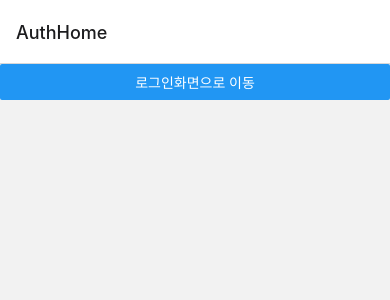
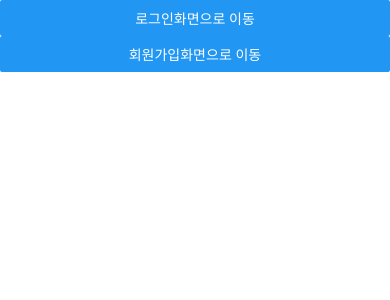
Before and after one commit to KumJungMin/ReactNativePractice, a React Native app in the folder front/: screen /CalendarHome in a window 390 px wide. Before the commit this address had no page. Shown: the top 300 px of the page. Built offline with nearby package versions, Linux system fonts and the light colour scheme.

Commit message:
chore: screen 파일을 도메인별로 폴더 분리하기

```diff
--- a/front/src/constants/index.ts
+++ b/front/src/constants/index.ts
@@ -1,4 +1,5 @@
 export const authNavigation = {
   AUTH_HOME: 'AuthHome',
   LOGIN: 'Login',
+  SIGNUP: 'Signup',
 } as const;
--- a/front/src/navigations/drawer/MainDrawNavigator.tsx
+++ b/front/src/navigations/drawer/MainDrawNavigator.tsx
@@ -1,7 +1,7 @@
 import {createDrawerNavigator} from '@react-navigation/drawer';
-import MapHomeScreen from '../../screens/MapHomeScreen';
-import FeedHomeScreen from '../../screens/FeedHomeScreen';
-import CalendarHomeScreen from '../../screens/CalendarHomeScreen';
+import MapHomeScreen from '../../screens/map/MapHomeScreen';
+import FeedHomeScreen from '../../screens/feed/FeedHomeScreen';
+import CalendarHomeScreen from '../../screens/calendar/CalendarHomeScreen';
 
 function MainDrawNavigator() {
   const Drawer = createDrawerNavigator();
--- a/front/src/navigations/stack/AuthStackNavigator.tsx
+++ b/front/src/navigations/stack/AuthStackNavigator.tsx
@@ -1,13 +1,15 @@
 import React from 'react';
 import {createStackNavigator} from '@react-navigation/stack';
-import AuthHomeScreen from '../../screens/AuthHomeScreen';
-import LoginScreen from '../../screens/LoginScreen';
+import AuthHomeScreen from '../../screens/auth/AuthHomeScreen';
+import LoginScreen from '../../screens/auth/LoginScreen';
+import SignupScreen from '../../screens/auth/SignupScreen';
 
 import {authNavigation} from '../../constants';
 
 export type AuthStackParamList = {
   [authNavigation.AUTH_HOME]: undefined;
   [authNavigation.LOGIN]: undefined;
+  [authNavigation.SIGNUP]: undefined;
 };
 
 export default function AuthStackNavigator() {
@@ -17,12 +19,43 @@ export default function AuthStackNavigator() {
   // : stack은 화면을 쌓아놓는 것을 의미한다.
   // : 즉, 화면을 이동할 때 이전 화면을 유지하고 다음 화면을 보여주는 것을 의미한다.
   return (
-    <Stack.Navigator>
+    <Stack.Navigator
+      screenOptions={{
+        cardStyle: {
+          backgroundColor: 'white',
+        },
+        headerStyle: {
+          backgroundColor: 'white',
+          shadowColor: 'gray',
+        },
+        headerTitleStyle: {
+          fontSize: 15,
+          fontWeight: 'bold',
+        },
+        headerTintColor: 'black',
+      }}>
       <Stack.Screen
         name={authNavigation.AUTH_HOME}
         component={AuthHomeScreen}
+        options={{
+          headerTitle: '',
+          headerShown: false,
+        }}
       />
-      <Stack.Screen name={authNavigation.LOGIN} component={LoginScreen} />
+      <Stack.Screen
+        name={authNavigation.LOGIN}
+        component={LoginScreen}
+        options={{
+          headerTitle: '로그인',
+        }}
+      />
+      <Stack.Screen
+        name={authNavigation.SIGNUP}
+        component={SignupScreen}
+        options={{
+          headerTitle: '회원가입',
+        }}
+      />
     </Stack.Navigator>
   );
 }
--- a/front/src/screens/AuthHomeScreen.tsx
+++ b/front/src/screens/auth/AuthHomeScreen.tsx
@@ -1,8 +1,8 @@
-import {Button, View} from 'react-native';
+import {Button, SafeAreaView} from 'react-native';
 import React from 'react';
 import {StackScreenProps} from '@react-navigation/stack';
-import {AuthStackParamList} from '../navigations/AuthStackNavigator';
-import {authNavigation} from '../constants';
+import {AuthStackParamList} from '../../navigations/stack/AuthStackNavigator';
+import {authNavigation} from '../../constants';
 
 type AuthHomeScreenProps = StackScreenProps<
   AuthStackParamList,
@@ -14,11 +14,15 @@ export default function AuthHomeScreen({
   navigation: {navigate},
 }: AuthHomeScreenProps) {
   return (
-    <View>
+    <SafeAreaView>
       <Button
         title="로그인화면으로 이동"
         onPress={() => navigate(authNavigation.LOGIN)}
       />
-    </View>
+      <Button
+        title="회원가입화면으로 이동"
+        onPress={() => navigate(authNavigation.SIGNUP)}
+      />
+    </SafeAreaView>
   );
 }
--- /dev/null
+++ b/front/src/screens/auth/SignupScreen.tsx
@@ -0,0 +1,12 @@
+import {Text, View} from 'react-native';
+import React from 'react';
+
+// interface SignupScreenProps {};
+
+export default function SignupScreen() {
+  return (
+    <View>
+      <Text>SignupScreen</Text>
+    </View>
+  );
+}
```
Also changed, not shown: front/src/screens/auth/LoginScreen.tsx (renamed from front/src/screens/LoginScreen.tsx), front/src/screens/calendar/CalendarHomeScreen.tsx (renamed from front/src/screens/CalendarHomeScreen.tsx), front/src/screens/feed/FeedHomeScreen.tsx (renamed from front/src/screens/FeedHomeScreen.tsx), front/src/screens/map/MapHomeScreen.tsx (renamed from front/src/screens/MapHomeScreen.tsx).
